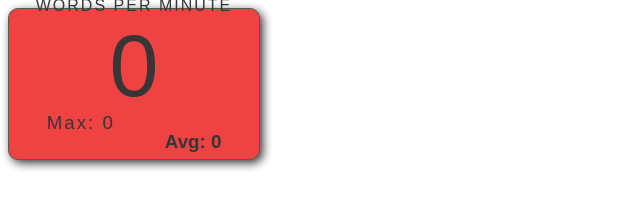
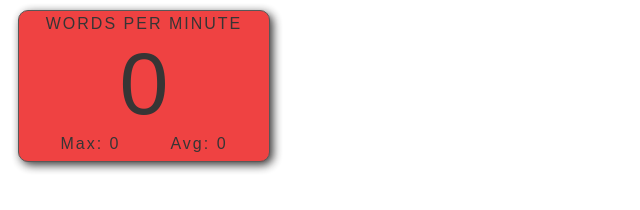
Before and after one commit to chrisfranz/chrome-wpm, a browser extension: page index.html in a window 1280 px wide. Shown: the whole page, without its empty margins (0-640 px from the left). Drawn offline with Linux system fonts and the light colour scheme.

Commit message:
wed end of day

```diff
--- a/main.js
+++ b/main.js
@@ -39,45 +39,45 @@ function timer() {
 // CREATE AND APPEND VISUAL ELEMENTS
 
 // Main Container
-const container = document.createElement('div');
+const container = document.createElement('zdiv');
 container.id = 'zzx-container';
 document.body.appendChild(container);
 
 // Row Div Containers
-const topRow = document.createElement('div');
+const topRow = document.createElement('zdiv');
 topRow.className = 'row';
 container.appendChild(topRow);
 
-const midRow = document.createElement('div');
+const midRow = document.createElement('zdiv');
 midRow.className = 'row';
 container.appendChild(midRow);
 
-const botRow = document.createElement('div');
+const botRow = document.createElement('zdiv');
 botRow.className = 'row';
 botRow.id = 'zzx-botRow';
 container.appendChild(botRow);
 
 // Place Text In Top Row
-const wpmLabel = document.createElement('p');
+const wpmLabel = document.createElement('z');
 wpmLabel.id = 'zzx-p'
 wpmLabel.innerHTML = 'WORDS PER MINUTE';
 topRow.appendChild(wpmLabel);
 
 // Place Main Number in Middle Row
-const wpmNumber = document.createElement('h1');
+const wpmNumber = document.createElement('z1');
 wpmNumber.id = 'zzx-h1'
 wpmNumber.innerHTML = 0;
 midRow.appendChild(wpmNumber)
 
 // Place Max And Average In Bottom Row
-const maxWpmElement = document.createElement('h3');
+const maxWpmElement = document.createElement('z3');
 maxWpmElement.className = 'zzx-h3'
 maxWpmElement.id = 'zzx-max';
 maxWpmElement.innerHTML = 'Max: ' + 0;
 botRow.appendChild(maxWpmElement);
 
-const weightedAvg = document.createElement('h3');
-maxWpmElement.className = 'zzx-h3'
+const weightedAvg = document.createElement('z3');
+weightedAvg.className = 'zzx-h3'
 weightedAvg.id = 'zzx-weighted';
 weightedAvg.innerHTML = 'Avg: ' + 0;
 botRow.appendChild(weightedAvg);
--- a/styles.css
+++ b/styles.css
@@ -1,50 +1,50 @@
 #zzx-container {
-  border: 1px solid rgb(71, 71, 71);
-  border-radius: 10px;
-  box-shadow: 3px 3px 10px;
-  height: 150px;
-  width: 250px;
-  font-family: Arial, Helvetica, sans-serif;
-  color: rgb(34, 32, 32);
-  background-color: rgb(238, 46, 46);
-  opacity: .9;
-  display: flex;
-  flex-direction: column;
-  justify-content: center;
-  align-items: center;
-  position: -webkit-sticky;
-  position: sticky;
-  bottom: 1rem;
-  align-self: flex-end;
+  border: 1px solid rgb(71, 71, 71) !important;
+  margin: 10px !important;
+  border-radius: 10px !important;
+  box-shadow: 3px 3px 10px !important;
+  height: 150px !important;
+  width: 250px !important;
+  font-family: Arial, Helvetica, sans-serif !important;
+  color: rgb(34, 32, 32) !important;
+  background-color: rgb(238, 46, 46) !important;
+  opacity: .9 !important;
+  display: flex !important;
+  flex-direction: column !important;
+  justify-content: center !important;
+  align-items: center !important;
+  position: -webkit-sticky !important;
+  position: sticky !important;
+  bottom: 1rem !important;
+  align-self: flex-end !important;
 }
 
 #zzx-p {
-  margin: 5px;
-  letter-spacing: 2px;
+  margin: 5px !important;
+  letter-spacing: 2px !important;
 }
 
 #zzx-botRow {
-  display: flex;
-  flex-direction: row;
+  display: flex !important;
+  flex-direction: row !important;
 }
 
 #zzx-h1 {
-
-  margin: -5px;
-  font-size: 88px;
-  font-weight: 450;
+  margin: -5px !important;
+  font-size: 88px !important;
+  font-weight: 450 !important;
 }
 
 .zzx-h3 {
-  margin: 0;
-  font-weight: 500;
-  letter-spacing: 2px;
+  margin: 0 !important;
+  font-weight: 500 !important;
+  letter-spacing: 2px !important;
 }
 
 #zzx-max {
-  padding: 0 25px 5px 0;
+  padding: 0 25px 5px 0 !important;
 }
 
 #zzx-weighted {
-  padding: 0 0 5px 25px;
+  padding: 0 0 5px 25px !important;
 }
```
